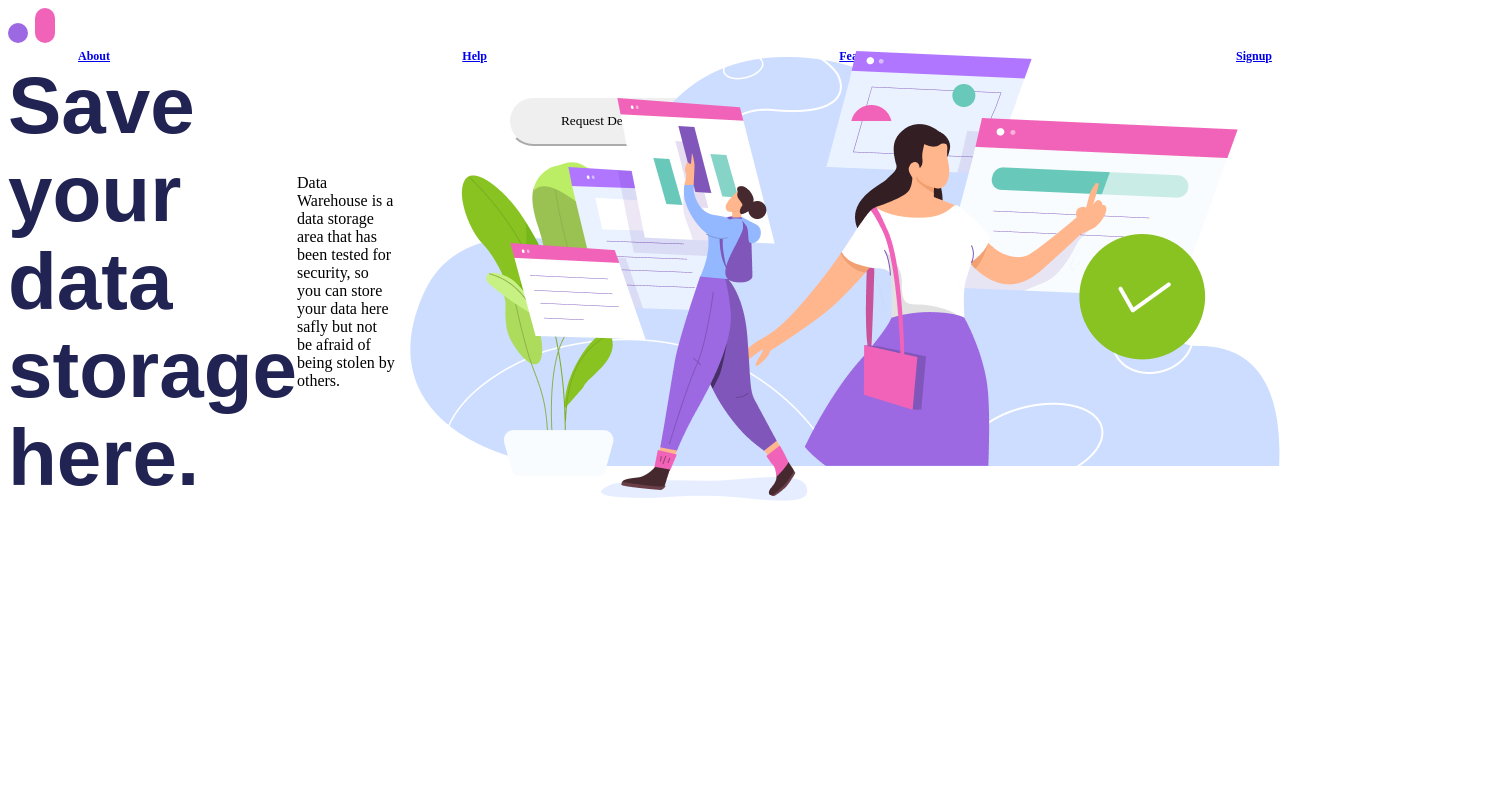
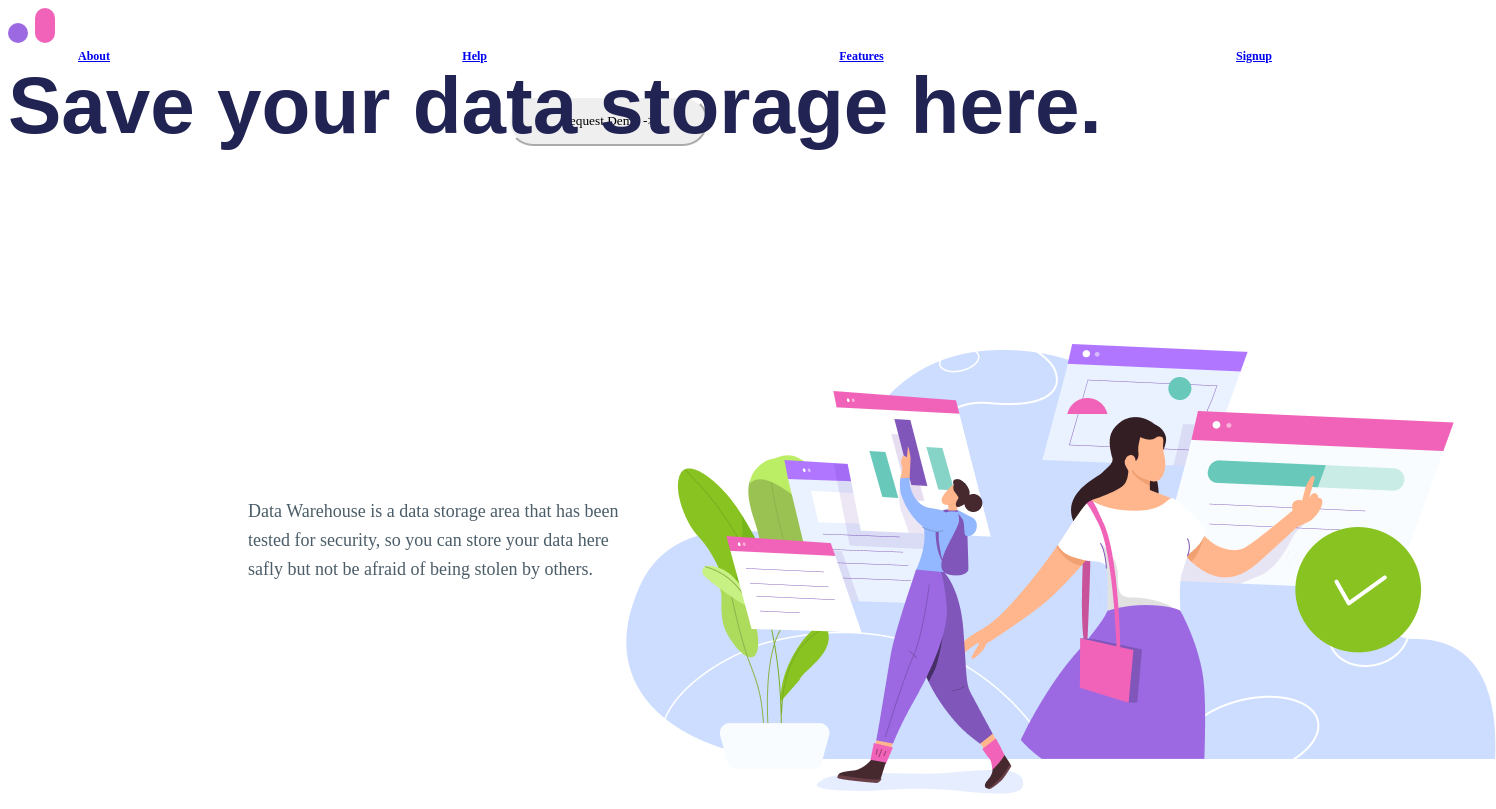
Before and after one commit to dredamonsta1/CliUpBem, a plain HTML site: page index.html in a window 1280 px wide. Shown: the whole page, 1496 px wide, since content can reach past the window. Drawn offline with Linux system fonts and the light colour scheme.

Commit message:
fixing header section

```diff
--- a/style.scss
+++ b/style.scss
@@ -79,3 +79,25 @@ li {
     line-height: 88px;
     color: #212353;
 }
+
+.container__paragraph {
+    position: absolute;
+    width: 380px;
+    height: 120px;
+    left: 240px;
+    top: 471px;
+    font-family: Avenir;
+    font-style: normal;
+    font-weight: 500;
+    font-size: 18px;
+    line-height: 160%;
+    color: #4B5D68;
+}
+
+.container__image {
+    position: absolute;
+    width: 885px;
+    height: 468px;
+    left: 603px;
+    top: 333px
+}
```
Also changed, not shown: style.css, 1 other file.
